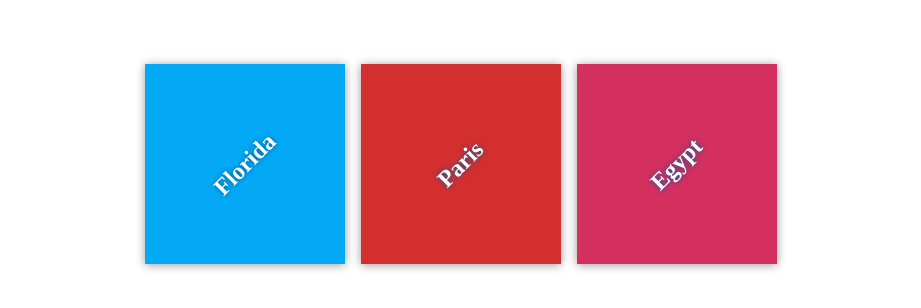
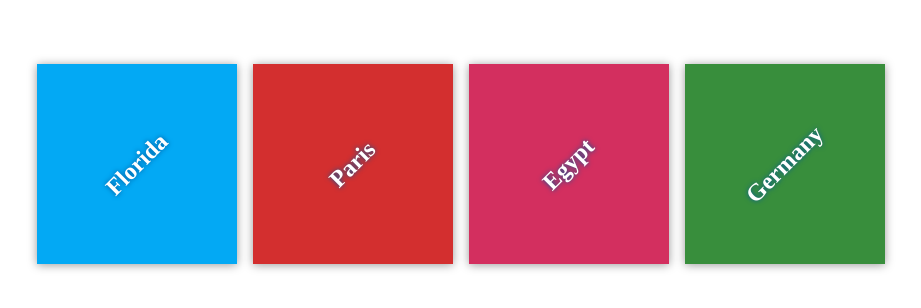
Before and after one commit to waelalaa/my-travel-plans, a plain HTML site: page index.html in a window 1280 px wide. Shown: the part 236-544 px from the top of the page, without its empty margins (179-1100 px from the left). Drawn offline with Linux system fonts and the light colour scheme; files that its build step writes are made by us from their sources.

Commit message:
add destination to germany

```diff
--- a/app.css
+++ b/app.css
@@ -61,3 +61,7 @@ background-color: #d32f2f;
 #Egypt {
 background-color: #d32f5f;
 }
+
+#Germany {
+background-color: #388e3c;
+}
--- a/index.html
+++ b/index.html
@@ -21,6 +21,10 @@
 <div class="destination" id="Egypt">
 <h2>Egypt</h2>
 </div>
+
+<div class="destination" id="Germany">
+<h2>Germany</h2>
+</div>
 </div>
 </div>
 
```
